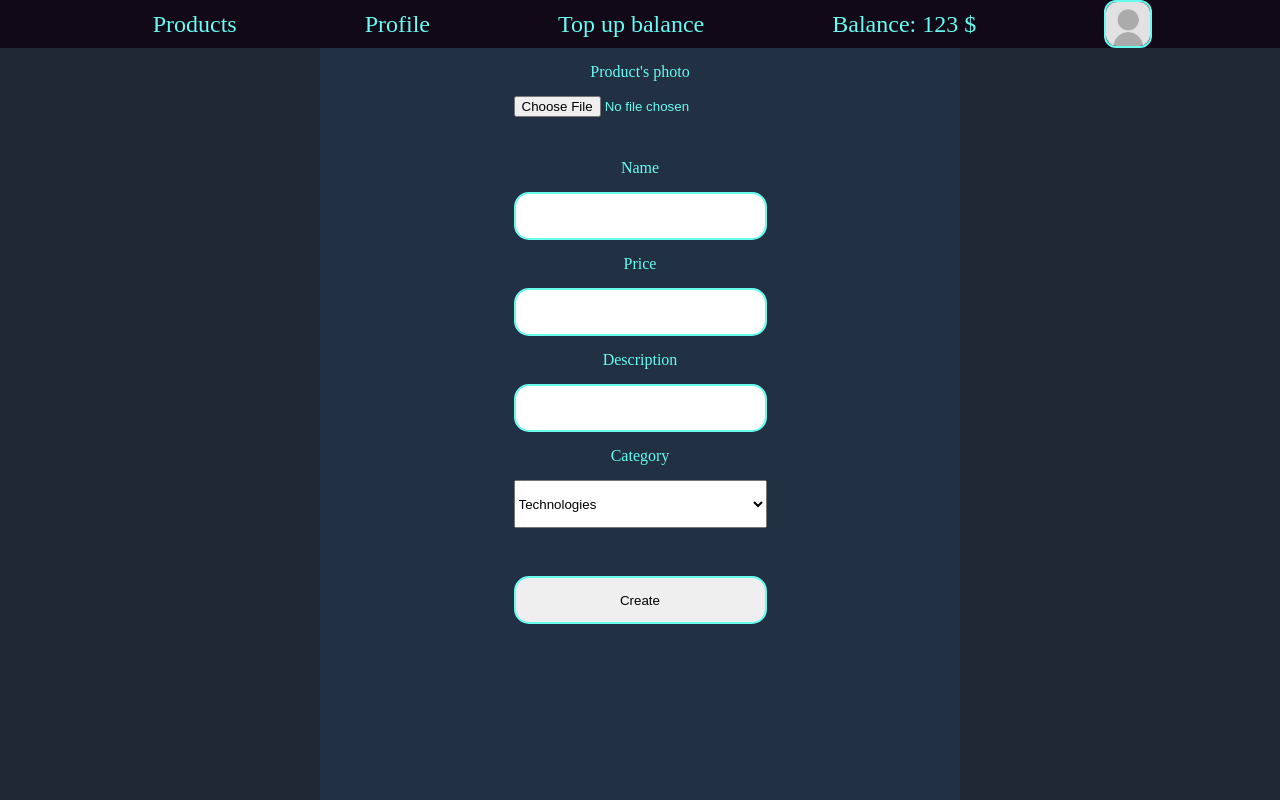
After one commit to Antinormanist/Seller-shop, a Django app: page /user/product-add/ in a window 1280 px wide. The commit adds this page. Run offline with Django 4.2, Linux system fonts and the light colour scheme; the visitor is signed in with stand-in values (Sample User, id 1).

Commit message:
add product adding

```diff
--- /dev/null
+++ b/static/user/css/product-add.css
@@ -0,0 +1,218 @@
+* {
+    margin: 0;
+    padding: 0;
+}
+
+body {
+    display: grid;
+    height: 100vh;
+    grid-template-columns: 100%;
+    grid-template-rows: 6% 94%;
+}
+
+::-webkit-scrollbar {
+    width: 12px; /* Ширина вертикальной полосы прокрутки */
+    height: 12px; /* Высота горизонтальной полосы прокрутки */
+}
+
+::-webkit-scrollbar-thumb {
+    background-color: #5fdbd3; /* Цвет ползунка */
+    border-radius: 10px; /* Закругление углов ползунка */
+}
+
+::-webkit-scrollbar-track {
+    background-color: #45a7a0; /* Цвет дорожки */
+    border-radius: 10px; /* Закругление углов дорожки */
+}
+
+.products .seen .pag-enabled a {
+    color: #418883;
+}
+
+.products .seen .pag-enabled a:hover {
+    text-decoration: none;
+    cursor: default;
+}
+
+ul {
+    list-style-type: none;
+}
+
+.center {
+    display: flex;
+    align-items: center;
+}
+
+a {
+    text-decoration: none;
+}
+
+/* HEADER */
+
+.header {
+    height: 100%;
+    justify-content: space-between;
+    background-color: #110918;
+}
+
+.header-list {
+    height: 100%;
+    display: flex;
+    justify-content: flex-end;
+}
+
+.header-item {
+    margin-right: 8rem;
+}
+
+.img {
+    height: 100%;
+    border-radius: 25%;
+}
+
+.image {
+    border: 2px solid #66FCF1;
+    border-radius: 25%;
+}
+
+.not-image {
+    display: flex;
+    align-items: center;
+    font-size: 1.5rem;
+}
+
+.not-image a {
+    color: #66FCF1;
+}
+
+.not-image a:hover {
+    text-decoration: underline;
+}
+
+.btn {
+    height: 100%;
+    border: 2px solid #66FCF1;
+    border-radius: 15px;
+}
+
+.btn-li {
+    display: none;
+}
+
+.btn:hover {
+    cursor: pointer;
+}
+
+.menu {
+    height: 100%;
+}
+
+
+.user-menu {
+    position: absolute;
+    left: 50%;
+    top: 20%;
+    height: 260px;
+    width: 135px;
+    background-color: #466d9c;
+    border: 2px solid #66FCF1;
+    border-radius: 15px;
+    padding: 5px;
+}
+
+.category-menu-list {
+    display: flex;
+    flex-direction: column;
+}
+
+.category-menu-item {
+    margin-top: 1rem;
+    text-align: center;
+}
+
+.category-menu-item a {
+    color: #66FCF1;
+    font-size: 1.5rem;
+}
+
+.category-menu-item a:hover {
+    text-decoration: underline;
+}
+
+.none {
+    display: none;
+}
+
+/* MAIN */
+
+.main {
+    height: 100%;
+    background-color: #1F2833;
+    display: flex;
+    justify-content: center;
+}
+
+.product {
+    width: 50%;
+    height: 100%;
+    background-color: #213042;
+}
+
+.form {
+    height: 70%;
+    display: grid;
+    grid-template-rows: repeat(12, 3rem);
+    justify-content: center;
+}
+
+.form label {
+    display: flex;
+    justify-content: center;
+    align-items: center;
+    color: #66FCF1;
+}
+
+.form input, .form button {
+    border: 2px solid #66FCF1;
+    border-radius: 15px;
+}
+
+.form .imgg {
+    color: #66FCF1;
+    width: 75%;
+    border: none;
+    border-radius: 0px;
+}
+
+.form button {
+    grid-row-start: 12;
+}
+/* MEDIQ QUERIES */
+
+@media screen and (max-width: 1200px) {
+    .header-item {
+        margin-right: 2rem;
+    }
+}
+
+@media screen and (max-width: 938px) {
+    .header-item {
+        display: none;
+    }
+
+    .btn-li {
+        display: block;
+    }
+}
+
+@media screen and (max-width: 580px) {
+    .product {
+        width: 75%;
+    }
+}
+
+@media screen and (max-width: 375px) {
+    .product {
+        width: 100%;
+    }
+}
--- /dev/null
+++ b/user/templates/user/product-add.html
@@ -0,0 +1,67 @@
+{% load static %}
+
+<!DOCTYPE html>
+<html lang="en">
+<head>
+    <meta charset="UTF-8">
+    <meta name="viewport" content="width=device-width, initial-scale=1.0">
+    <link rel="stylesheet" href="{% static "user/css/product-add.css" %}">
+    <title>{{ title }}</title>
+</head>
+<body>
+    <div class="user-menu none">
+        <ul class="category-menu-list">
+            <li class="category-menu-item"><a href="{% url "main:goods_page" %}">Products</a></li>
+            <li class="category-menu-item"><a href="{% url "user:profile" %}">Profile</a></li>
+            <li class="category-menu-item"><a href="{% url "user:balance" %}">Top up balance</a></li>
+            <li class="category-menu-item"><a href="{% url "user:balance" %}">Balance 123 $</a></li>
+        </ul>
+    </div>
+
+    <header>
+        <div class="header">
+            <ul class="header-list">
+                <li class="header-item not-image btn-li"><button class="btn"><img class="menu" src="{% static "menu.png" %}" alt="menu"></button></li>
+                <li class="header-item not-image"><a href="{% url "main:goods_page" %}">Products</a></li>
+                <li class="header-item not-image"><a href="{% url "user:profile" %}">Profile</a></li>
+                <li class="header-item not-image"><a href="{% url "user:balance" %}">Top up balance</a></li>
+                <li class="header-item not-image"><a href="{% url "user:balance" %}">Balance: 123 $</a></li>
+                <li class="header-item image"><img class="img" src="{{ request.user.image.url }}" alt="pfp"></li>
+            </ul>
+        </div>
+    </header>
+
+    <main>
+        <div class="main">
+            <div class="product">
+                <form method="post" enctype="multipart/form-data" class="form">
+                    {% csrf_token %}
+                    <label for="image">Product's photo</label>
+                    <input class="imgg" type="file" name="image" id="image">
+                    <label for="name">Name</label>
+                    <input type="text" name="name" id="name">
+                    <label for="price">Price</label>
+                    <input type="number" name="price" id="price">
+                    <label for="description">Description</label>
+                    <input class="description" type="text" name="description" id="description">
+                    <label for="category">Category</label>
+                    <select name="category" id="category">
+                        <option value="Technologies">Technologies</option>
+                        <option value="Devices">Devices</option>
+                        <option value="Sport">Sport</option>
+                        <option value="Camping">Camping</option>
+                        <option value="Goods for home">Goods for home</option>
+                        <option value="Animals">Animals</option>
+                        <option value="Hobbies">Hobbies</option>
+                        <option value="Clothes">Clothes</option>
+                        <option value="Jobs">Jobs</option>
+                    </select>
+                    <button style="cursor:pointer;">Create</button>
+                </form>
+            </div>
+        </div>
+    </main>
+
+    <script src="{% static "main/js/goods_menu.js" %}"></script>
+</body>
+</html>
--- a/user/templates/user/profile.html
+++ b/user/templates/user/profile.html
@@ -67,7 +67,7 @@
                         <h2 class="user-rate">Rate: {{request.user.rates|avg_rate:request.user.rates_amount }}</h2>
                     </div>
                     <div class="btns">
-                        <a class="top-up-balance" href="#">Create product</a>
+                        <a class="top-up-balance" href="{% url "user:product-add" %}">Create product</a>
                         <a class="logout" href="{% url "user:logout" %}">Logout</a>
                         <button class="bio-btn">Change bio</button>
                         <button class="del-btn">Delete account</button>
--- a/user/urls.py
+++ b/user/urls.py
@@ -16,4 +16,5 @@ urlpatterns = [
     path('email-code/', views.profile_code, name='email-code'),
     path('like/', views.like, name='like'),
     path('dislike/', views.dislike, name='dislike'),
+    path('product-add/', views.product_add, name='product-add')
 ]
--- a/user/views.py
+++ b/user/views.py
@@ -11,6 +11,7 @@ import stripe
 from .utils import create_token, EMAIL_MESSAGE, AUTHENTICATION_MESSAGE, DELETE_MESSAGE
 from .models import User, Commentary
 from .forms import UserRegistrationForm
+from main.models import Products, Categories
 
 stripe.api_key = settings.STRIPE_SECRET_KEY
 stripe.api_version = settings.STRIPE_API_VERSION
@@ -218,3 +219,27 @@ def dislike(request):
             comment.save()
             return JsonResponse({'success': True, 'status': 200})
     return JsonResponse({'error': True, 'status': 400})
+
+
+@login_required
+def product_add(request):
+    if request.POST:
+        name = request.POST.get('name')
+        price = request.POST.get('price')
+        description = request.POST.get('description')
+        image = request.FILES.get('image')
+        category = request.POST.get('category')
+        if name and price and price.isdigit() and description and image and category:
+            Products.objects.create(
+                name=name,
+                price=int(price),
+                description=description,
+                image=image,
+                category=Categories.objects.get(name=category),
+                seller=request.user,
+            )
+
+    context = {
+        'title': 'Product add'
+    }
+    return render(request, 'user/product-add.html', context)
```
Also changed, not shown: main/templates/main/goods_page.html (+0 -9 lines), media/product_images/Man_bQppaII.png (added), media/product_images/sex.png (added).
